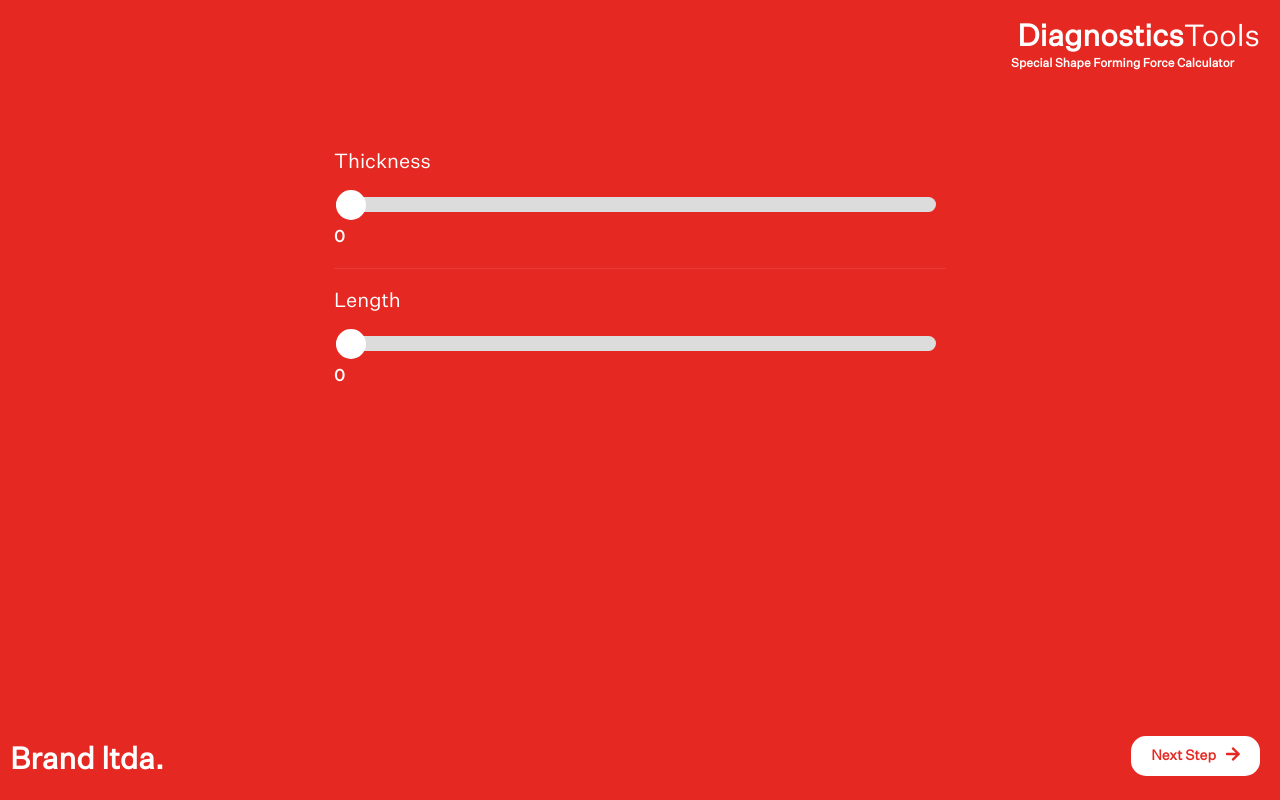
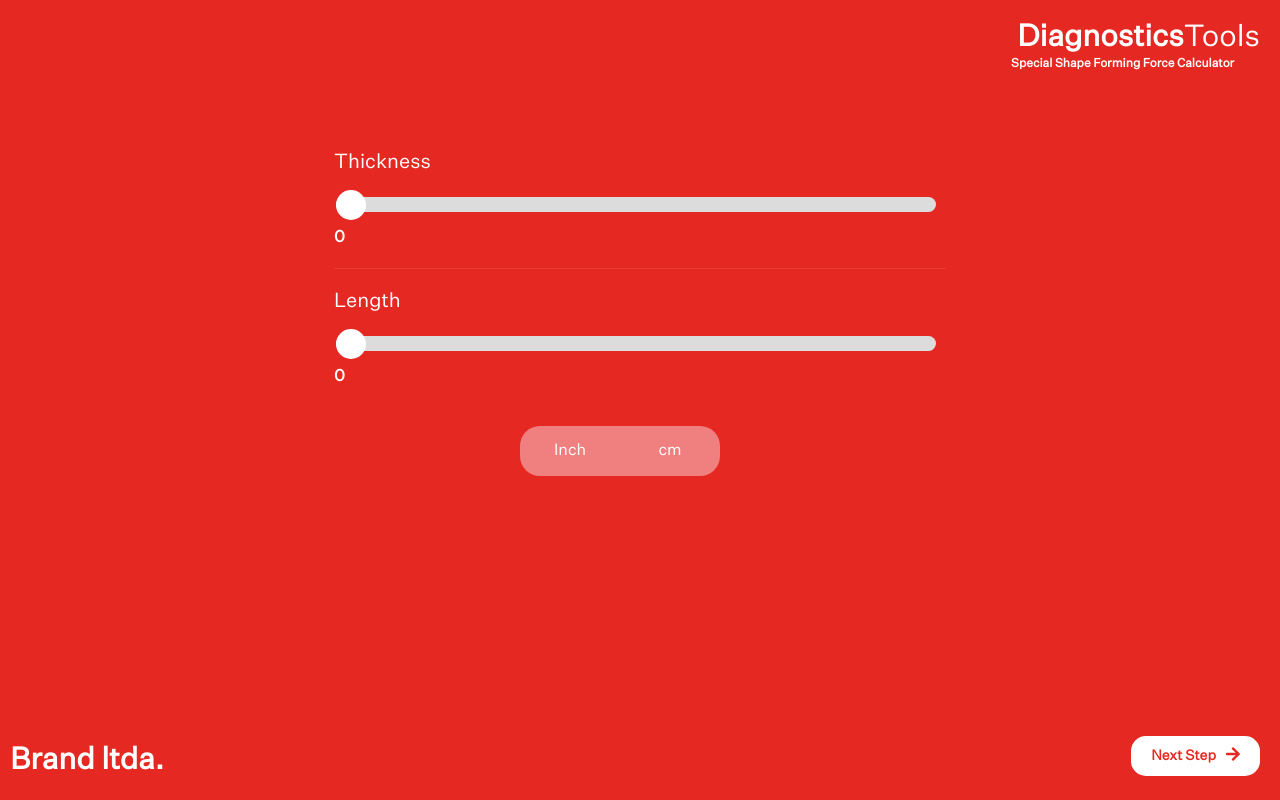
Before and after one commit to edgarkiljak/shape-forming-force-calculator, a React (Create React App) app: page / in a window 1280 px wide. Built offline with nearby package versions, Linux system fonts and the light colour scheme.

Commit message:
toggle button active class logic wip

```diff
--- a/src/components/slide-3/Slide3.js
+++ b/src/components/slide-3/Slide3.js
@@ -25,17 +25,17 @@ const Slide3 = (props) => {
 
   toggleButtons.map((e) => console.log(e));
 
-  // const toggleButton = toggleButtons.map((el, index) => {
-  //   return (
-  //     <ButtonToggle
-  //       key={index}
-  //       onClick={handleOnClick(index)}
-  //       className={activeIndex === index ? 'active' : null}
-  //       label={el[index].label}
-  //       side={el[index].side}
-  //     />
-  //   );
-  // });
+  const toggleButton = toggleButtons.map((el, index) => {
+    return (
+      <ButtonToggle
+        key={index}
+        onClick={() => handleOnClick(index)}
+        className={activeIndex === index ? 'active' : 'passive'}
+        label={el.label}
+        side={el.side}
+      />
+    );
+  });
   // Logos setup
   const logoStyle = {
     fontWeight: 'lighter',
@@ -88,7 +88,7 @@ const Slide3 = (props) => {
         />
         <Slider name="Length" id="length-slider" min={120} max={150} step={1} />
       </div>
-      {/* <div className="toggle-buttons-container">{toggleButton}</div> */}
+      <div className="toggle-buttons-container">{toggleButton}</div>
       <Logo position="bottom" headline="Brand ltda." />
       <ButtonWhite label="Next Step" icon={faArrowRight} />
     </div>
```
Also changed, not shown: 1 other file (tests, documents, lock files or other folders).
